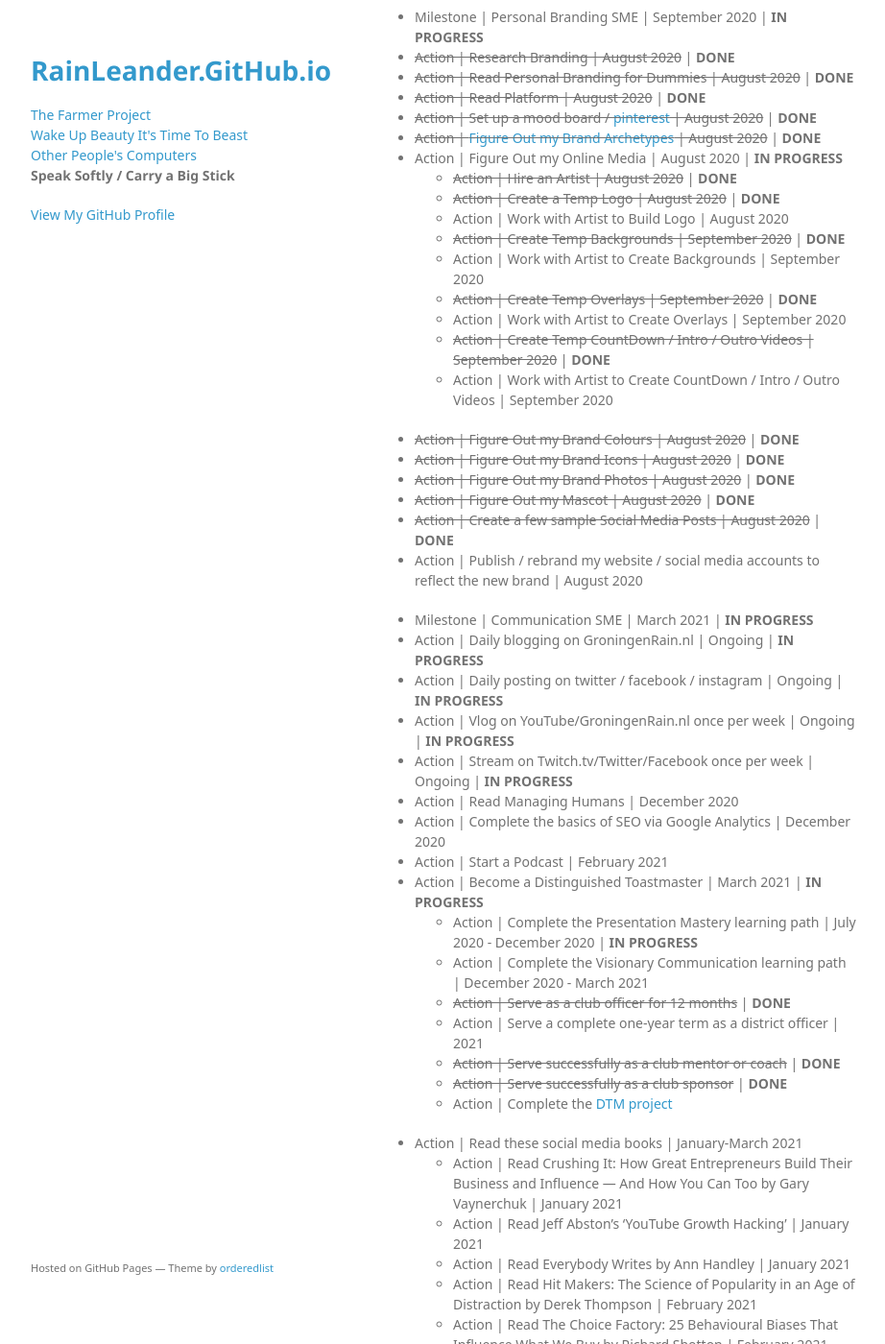
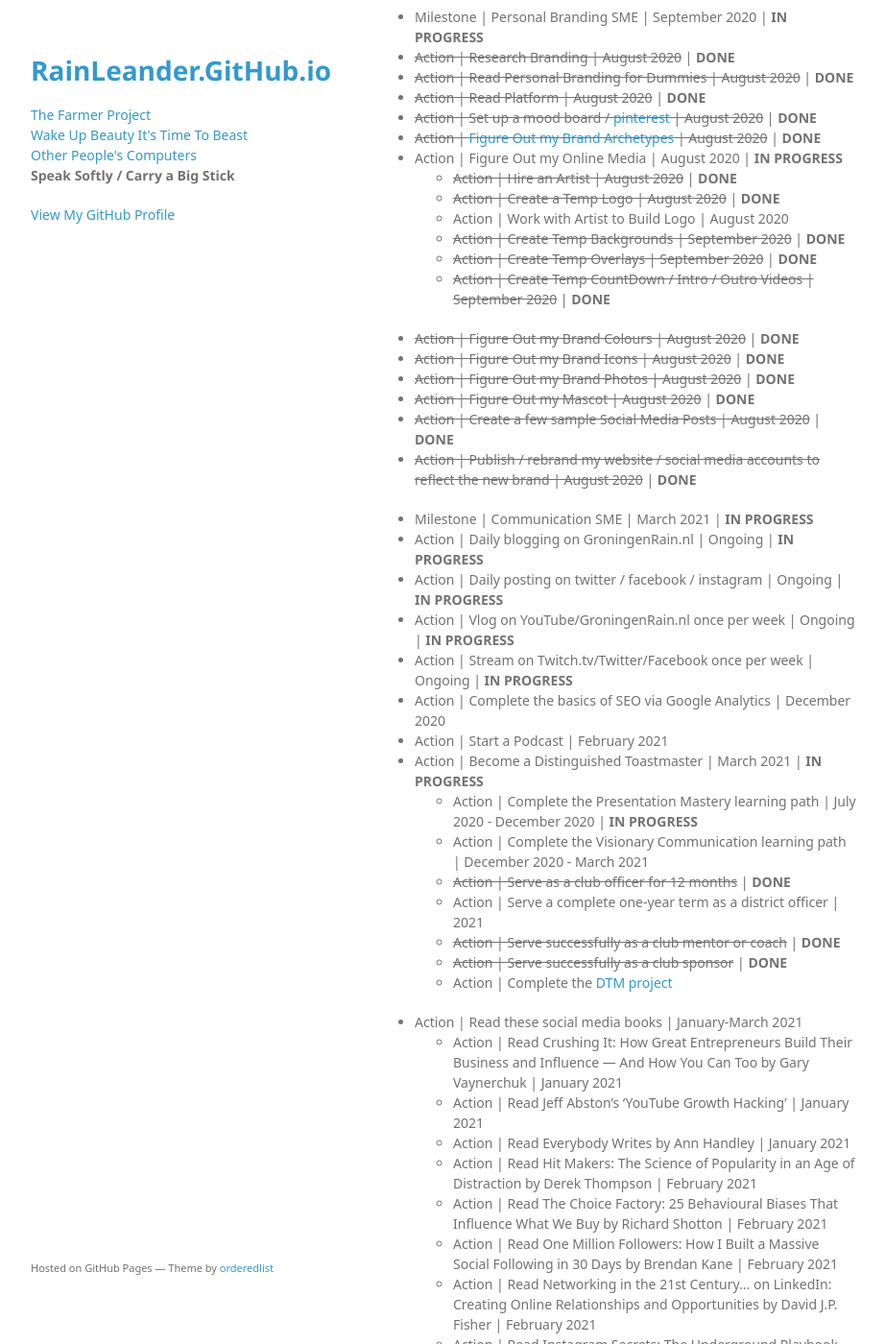
Before and after one commit to rainleander/rainleander.github.io, a Jekyll site: the page speak-softly.html, which Jekyll copies as it is, in a window 1280 px wide and 1400 px high, scrolled down 528 px. Shown: the whole window at 96% size, without its empty margins (178-1100 px from the left). Built offline with Jekyll 4.4.1, drawn with Linux system fonts in a browser that asks for light colours; some web fonts are replaced; some of the changed text lies outside the part shown.

Commit message:
Update speak-softly.html

```diff
--- a/speak-softly.html
+++ b/speak-softly.html
@@ -51,24 +51,20 @@
               <li><del>Action | Create a Temp Logo | August 2020</del> | <b>DONE</b></li>
               <li>Action | Work with Artist to Build Logo | August 2020</li>
               <li><del>Action | Create Temp Backgrounds | September 2020</del> | <b>DONE</b></li>
-              <li>Action | Work with Artist to Create Backgrounds | September 2020</li>
               <li><del>Action | Create Temp Overlays | September 2020</del> | <b>DONE</b></li>
-              <li>Action | Work with Artist to Create Overlays | September 2020</li>
-              <li><del>Action | Create Temp CountDown / Intro / Outro Videos | September 2020</del> | <b>DONE</b></li>
-              <li>Action | Work with Artist to Create CountDown / Intro / Outro Videos | September 2020</li></ul>
+              <li><del>Action | Create Temp CountDown / Intro / Outro Videos | September 2020</del> | <b>DONE</b></li></ul>
           <li><del>Action | Figure Out my Brand Colours | August 2020</del> | <b>DONE</b></li>
           <li><del>Action | Figure Out my Brand Icons | August 2020</del> | <b>DONE</b></li>
           <li><del>Action | Figure Out my Brand Photos | August 2020</del> | <b>DONE</b></li>
           <li><del>Action | Figure Out my Mascot | August 2020</del> | <b>DONE</b></li>
           <li><del>Action | Create a few sample Social Media Posts | August 2020</del> | <b>DONE</b></li>
-          <li>Action | Publish / rebrand my website / social media accounts to reflect the new brand | August 2020</li></ul>
+          <li><del>Action | Publish / rebrand my website / social media accounts to reflect the new brand | August 2020</del> | <b>DONE</b></li></ul>
 
         <ul><li>Milestone | Communication SME | March 2021 | <b>IN PROGRESS</b></li>
         <li>Action | Daily blogging on GroningenRain.nl | Ongoing | <b>IN PROGRESS</b></li>
         <li>Action | Daily posting on twitter / facebook / instagram | Ongoing | <b>IN PROGRESS</b></li>
         <li>Action | Vlog on YouTube/GroningenRain.nl once per week | Ongoing | <b>IN PROGRESS</b></li>
         <li>Action | Stream on Twitch.tv/Twitter/Facebook once per week | Ongoing | <b>IN PROGRESS</b></li>
-        <li>Action | Read Managing Humans | December 2020</li>
         <li>Action | Complete the basics of SEO via Google Analytics | December 2020</li>
         <li>Action | Start a Podcast | February 2021</li>
         <li>Action | Become a Distinguished Toastmaster | March 2021 | <b>IN PROGRESS</b>
```
Also changed, not shown: other parts of speak-softly.html (+2 -1 lines).
